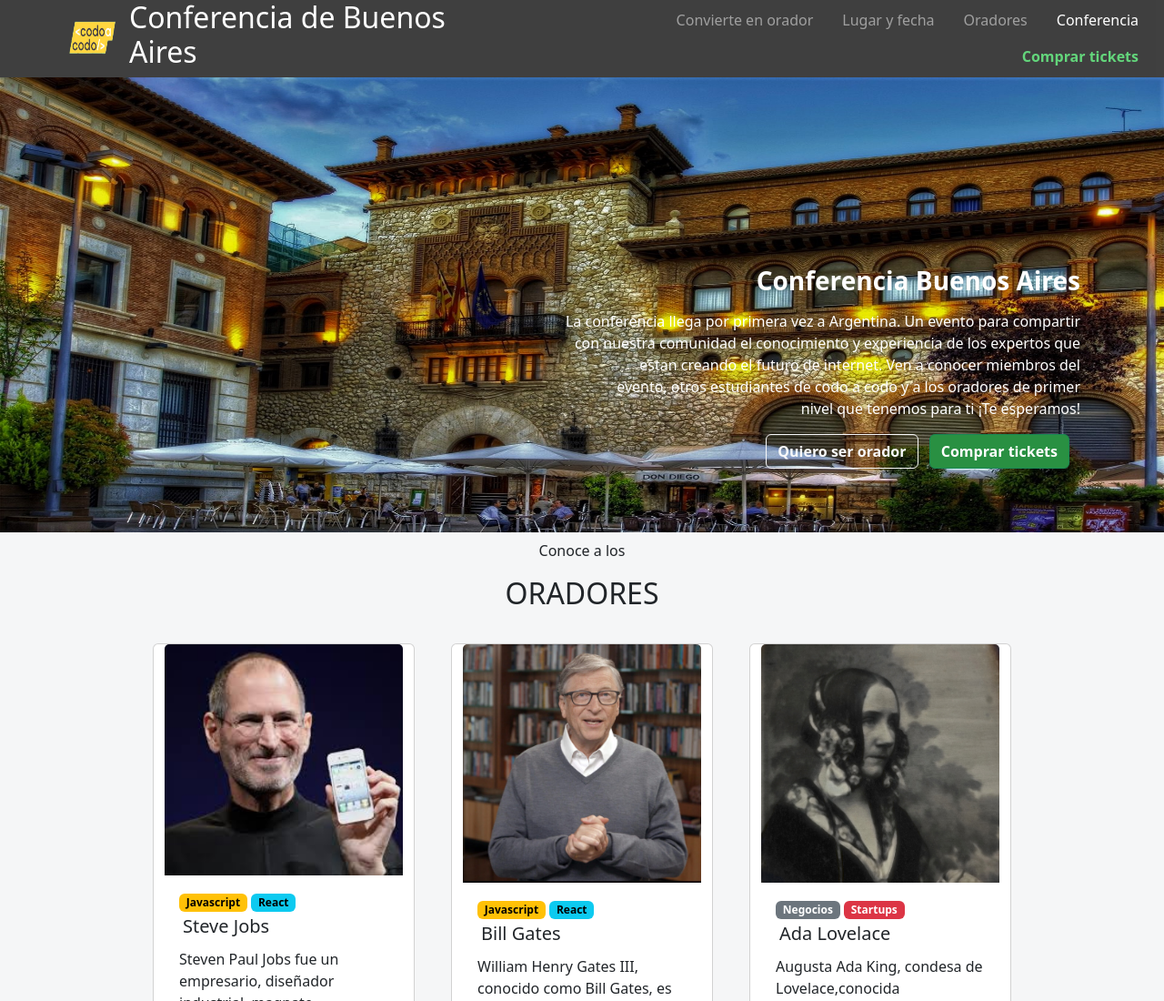
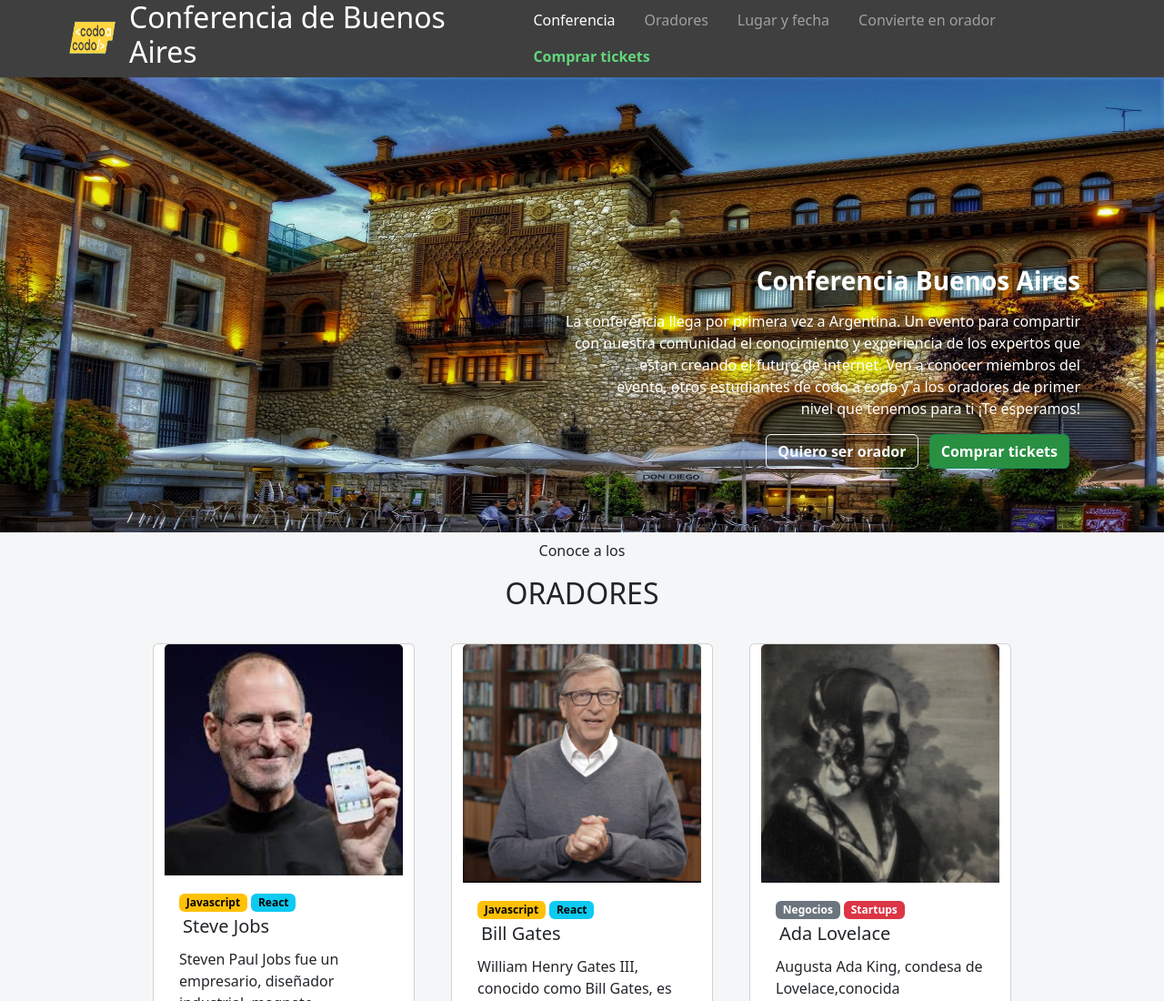
Before and after one commit to Colmena24/CodoACodo-TpIntegrador-Frontend, a plain HTML site: page index.html in a window 1280 px wide. Shown: the top 1100 px of the page at 91% size. Drawn offline with nearby package versions, Linux system fonts and the light colour scheme.

Commit message:
Un pequeño cambio a ultimo momento en la navbar

```diff
--- a/index.html
+++ b/index.html
@@ -29,8 +29,8 @@
 				<button class="navbar-toggler" type="button" data-bs-toggle="collapse" data-bs-target="#mainNav" aria-controls="mainNav" aria-expanded="false" aria-label="Toggle navigation">
 					<span class="navbar-toggler-icon"></span>
 				</button>
-				<div class="collapse navbar-collapse flex-md-row fw-normal" id="mainNav">
-					<div class="nav flex-column flex-md-row-reverse fw-medium">
+				<div class="collapse navbar-collapse flex-md-row-reverse fw-normal" id="mainNav">
+					<div class="nav flex-column flex-md-row fw-medium">
 						<a class="nav-link text-white" aria-current="page" href="#">Conferencia</a>
 						<a class="nav-link text-white-50" href="#">Oradores</a>
 						<a class="nav-link text-white-50" href="#">Lugar y fecha</a>
```
